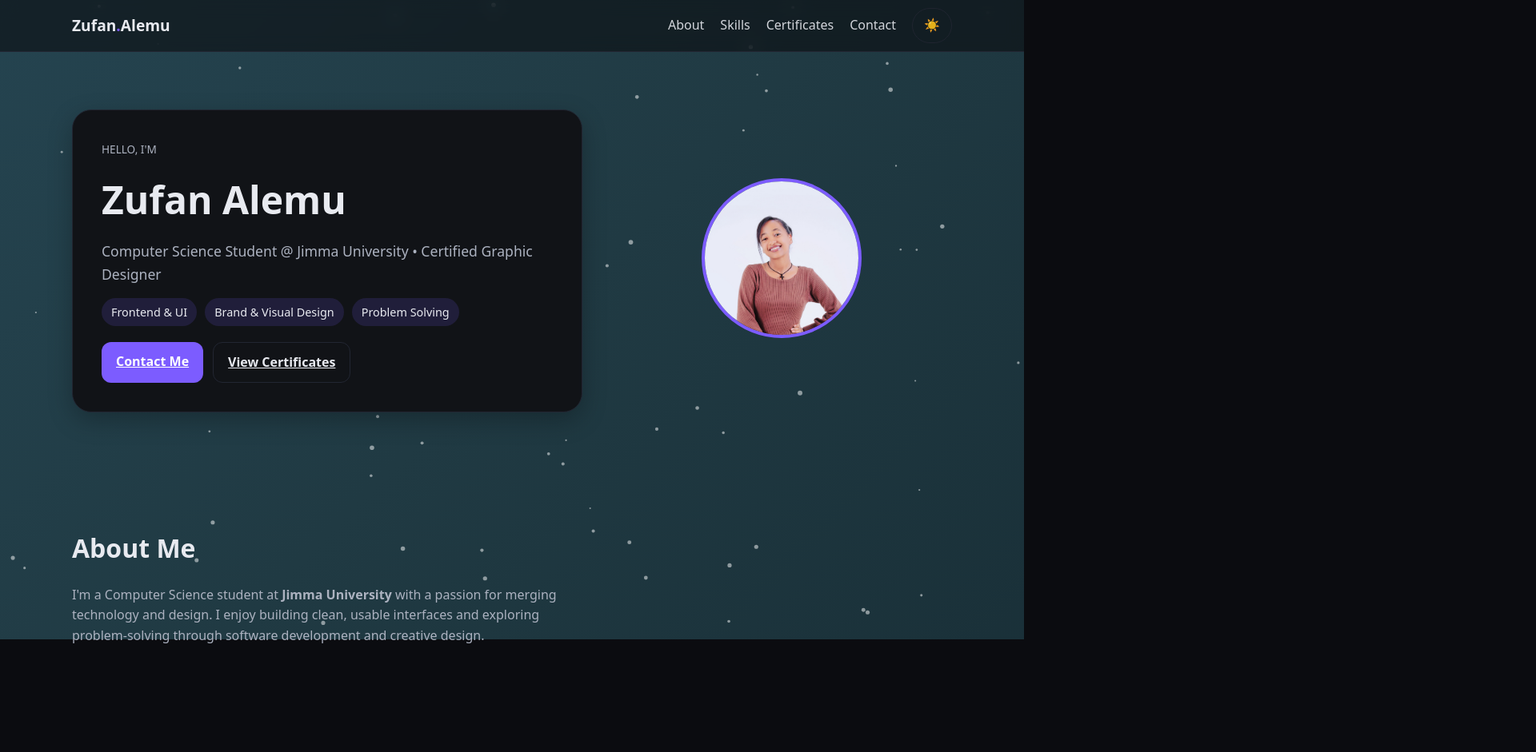
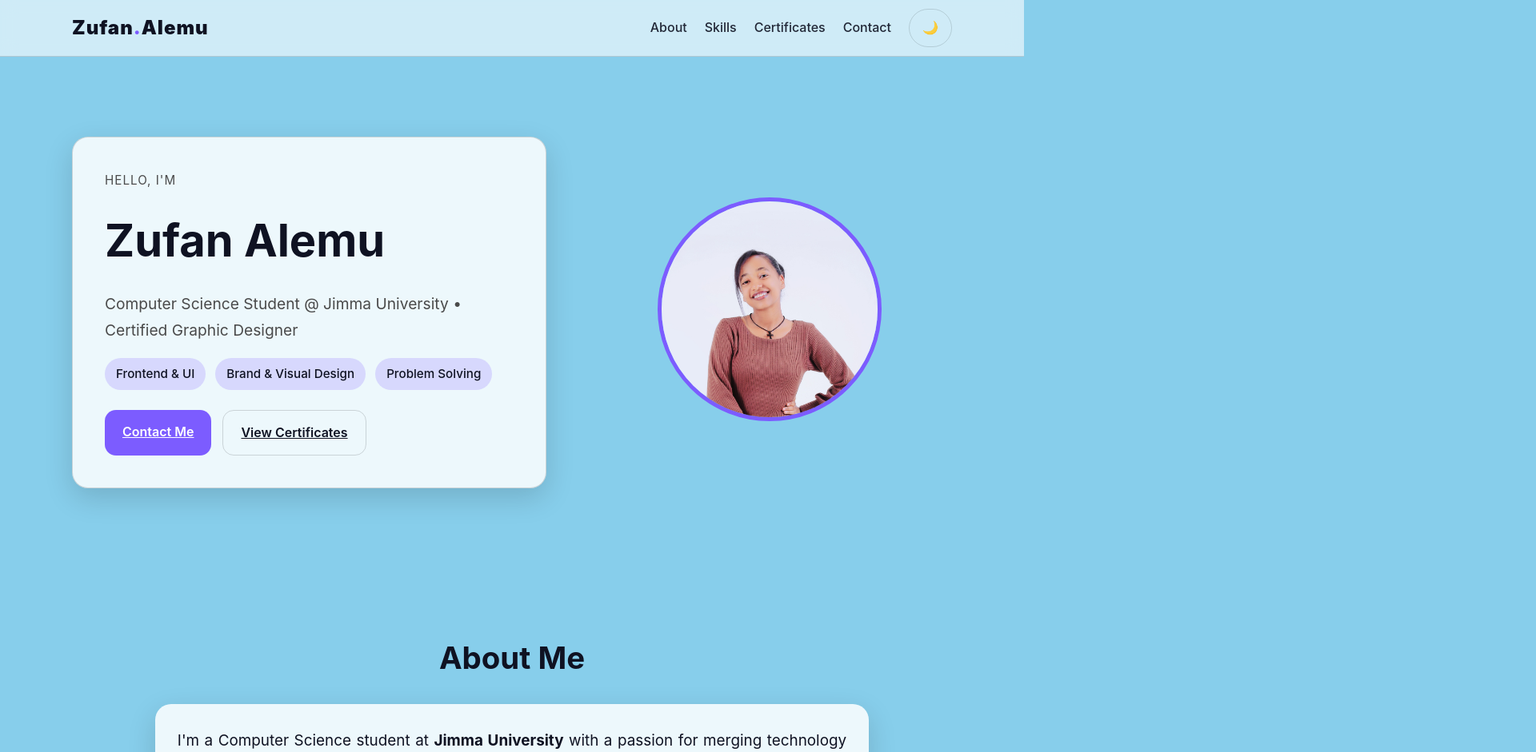
Before and after one commit to ZufanAL/portfolio, a plain HTML site: page index.html in a window 1280 px wide. Shown: the top 941 px of the page at 80% size, 1920 px wide, since content can reach past the window. Drawn offline with Linux system fonts and the light colour scheme.

Commit message:
Update index.html

```diff
--- a/index.html
+++ b/index.html
@@ -9,125 +9,113 @@
 
 <style>
 :root {
-      --bg: #0b0c10;
-      --panel: #111317;
-      --text: #e8eaf0;
-      --muted: #acb2c0;
+  --bg: #87CEEB; /* Soft Sky Blue */
+  --panel: rgba(255,255,255,0.85);
+  --text: #0f1222;
+  --muted: #4a4a4a;
   --accent: #7c5cff;
   --accent-2: #22c55e;
-      --border: #222632;
-      --shadow: 0 10px 30px rgba(0,0,0,.25);
-      --card-radius: 16px;
-    }
-    .light {
-      --bg: #f6f7fb;
-      --panel: #ffffff;
-      --text: #0f1222;
-      --muted: #5b6275;
-      --accent: #5b47ff;
-      --accent-2: #16a34a;
-      --border: #e8eaf0;
-      --shadow: 0 10px 20px rgba(17,19,23,.06);
+  --border: rgba(0,0,0,0.15);
+  --shadow: 0 12px 35px rgba(0,0,0,.15);
+  --radius: 20px;
 }
 
-    * { box-sizing: border-box; margin: 0; padding: 0; }
+.dark {
+  --bg: #0b0c10;
+  --panel: rgba(17,19,23,0.85);
+  --text: #f3f4f9;
+  --muted: #c8cad5;
+  --accent: #7c5cff;
+  --accent-2: #22c55e;
+  --border: rgba(255,255,255,0.2);
+  --shadow: 0 15px 40px rgba(0,0,0,.3);
+}
+
+* { margin:0; padding:0; box-sizing:border-box; }
 body {
-      font-family: ui-sans-serif, system-ui, -apple-system, Segoe UI, Roboto, Helvetica, Arial;
+  font-family: 'Inter', system-ui, -apple-system, Segoe UI, Roboto, Helvetica, Arial;
   background: var(--bg);
   color: var(--text);
-      line-height: 1.6;
-      overflow-x: hidden;
-      position: relative;
-      min-height: 100vh;
+  min-height:100vh;
+  line-height:1.7;
+  transition: background 0.4s, color 0.4s;
 }
 
-    /* Animated gradient background */
-    body::before {
-      content: "";
-      position: fixed;
-      top: 0; left: 0; right: 0; bottom: 0;
-      background: linear-gradient(-45deg, #0f2027, #203a43, #2c5364, #1a1a2e);
-      background-size: 400% 400%;
-      animation: gradientFlow 18s ease infinite;
-      z-index: -3;
+/* Header */
+header {
+  position: sticky; top:0; z-index:50;
+  background: rgba(255,255,255,0.6);
+  backdrop-filter: blur(10px);
+  border-bottom:1px solid var(--border);
 }
-    @keyframes gradientFlow {
-      0% { background-position: 0% 50%; }
-      50% { background-position: 100% 50%; }
-      100% { background-position: 0% 50%; }
+.dark header { background: rgba(11,12,16,0.6); }
+
+.container { width:min(1100px,92%); margin:0 auto; }
+.nav { display:flex; justify-content:space-between; align-items:center; height:70px; }
+.brand { font-weight:900; font-size:1.5rem; letter-spacing:1px; }
+.nav-links { display:flex; gap:22px; align-items:center; }
+.nav a {
+  color:var(--text); opacity:0.9; text-decoration:none; font-weight:500; transition:0.3s;
+}
+.nav a:hover { color:var(--accent); opacity:1; }
+.btn { padding:9px 16px; border-radius:999px; border:1px solid var(--border); cursor:pointer; font-weight:600; }
+
+/* Hero */
+.hero {
+  display:grid; grid-template-columns:1.3fr 1fr; gap:50px; padding:100px 0; align-items:center;
+}
+.hero-card {
+  background: var(--panel);
+  border-radius: var(--radius);
+  padding: 40px;
+  box-shadow: var(--shadow);
+  backdrop-filter: blur(4px);
+  border:1px solid var(--border);
+  transition: transform 0.3s;
+}
+.hero-card:hover { transform: translateY(-5px); }
+.kicker { font-size:0.95rem; color:var(--muted); text-transform:uppercase; letter-spacing:1px; }
+h1 { font-size:clamp(2.5rem,5vw,3.5rem); margin:15px 0; }
+.subtitle { color:var(--muted); font-size:1.2rem; }
+.badge-row { display:flex; gap:12px; flex-wrap:wrap; margin:18px 0; }
+.badge { background: rgba(124,92,255,0.2); padding:7px 14px; border-radius:999px; font-size:0.95rem; font-weight:500; }
+.hero-actions { display:flex; gap:14px; flex-wrap:wrap; margin-top:25px; }
+.btn-primary { background:var(--accent); color:#fff; padding:14px 22px; border-radius:14px; border:none; font-weight:600; transition: transform 0.2s; }
+.btn-primary:hover { transform:scale(1.05); }
+.btn-ghost { border:1px solid var(--border); padding:14px 22px; border-radius:14px; font-weight:600; background:transparent; color:var(--text); transition: transform 0.2s; }
+.btn-ghost:hover { transform:scale(1.05); }
+
+.hero-aside { text-align:center; }
+.hero-aside img { width:280px; height:280px; border-radius:50%; border:5px solid var(--accent); object-fit:cover; transition: transform 0.3s; }
+.hero-aside img:hover { transform:scale(1.05); }
+
+/* Sections */
+.section { padding:80px 0; }
+h2 { font-size:clamp(2rem,3vw,2.5rem); margin-bottom:25px; text-align:center; }
+
+#about p {
+  font-size:1.18rem; line-height:1.9; background: var(--panel); padding:28px; border-radius:var(--radius); box-shadow:var(--shadow); max-width:75ch; margin:0 auto; text-align:justify;
 }
 
-    /* Glowing particle effect */
-    canvas#particles {
-      position: fixed;
-      top: 0; left: 0;
-      width: 100%; height: 100%;
-      z-index: -2;
-      pointer-events: none;
-    }
+.grid { display:grid; grid-template-columns:repeat(12,1fr); gap:20px; }
+.card { grid-column:span 4; background:var(--panel); border-radius:var(--radius); padding:22px; box-shadow:var(--shadow); transition: transform 0.3s; border:1px solid var(--border); }
+.card:hover { transform:translateY(-5px); }
+.card h3 { margin-bottom:12px; }
+.muted { color:var(--muted); }
+.bar { height:12px; border-radius:999px; background:#d1d5db; overflow:hidden; border:1px solid var(--border); }
+.bar span { display:block; height:100%; background:linear-gradient(90deg,var(--accent),var(--accent-2)); }
 
-    header {
-      position: sticky; top: 0; z-index: 50;
-      background: rgba(11,12,16,0.6);
-      backdrop-filter: blur(10px);
-      border-bottom: 1px solid var(--border);
-    }
-    .light header { background: rgba(255,255,255,.8); }
-    .container { width: min(1100px, 92%); margin: 0 auto; }
-    .nav { display: flex; justify-content: space-between; align-items: center; height: 64px; }
-    .brand { font-weight: 800; font-size: 1.2rem; }
-    .nav-links { display: flex; gap: 20px; align-items: center; }
-    .nav a { color: var(--text); opacity: 0.9; text-decoration: none; transition: opacity 0.3s; }
-    .nav a:hover { opacity: 1; }
-    .nav .btn { padding: 8px 14px; border: 1px solid var(--border); border-radius: 999px; cursor: pointer; }
+.certificates { display:grid; grid-template-columns:repeat(auto-fit,minmax(260px,1fr)); gap:22px; }
+.certificates img { width:100%; border-radius:16px; box-shadow:var(--shadow); transition: transform .3s; }
+.certificates img:hover { transform:scale(1.05); }
 
-    /* Hero */
-    .hero { display: grid; grid-template-columns: 1.2fr .8fr; gap: 36px; padding: 72px 0; align-items: center; }
-    .hero-card { background: var(--panel); border: 1px solid var(--border); border-radius: 24px; padding: 36px; box-shadow: var(--shadow); }
-    .kicker { font-size: .85rem; color: var(--muted); text-transform: uppercase; }
-    h1 { font-size: clamp(2rem, 4vw, 3rem); margin: 12px 0; }
-    .subtitle { color: var(--muted); font-size: 1.1rem; }
-    .badge-row { display: flex; gap: 10px; flex-wrap: wrap; margin: 16px 0; }
-    .badge { background: rgba(124,92,255,.15); padding: 6px 12px; border-radius: 999px; font-size: .9rem; }
-    .hero-actions { display: flex; gap: 12px; flex-wrap: wrap; margin-top: 20px; }
-    .btn-primary { background: var(--accent); color: #fff; padding: 12px 18px; border-radius: 12px; font-weight: 600; border: none; }
-    .btn-ghost { border: 1px solid var(--border); padding: 12px 18px; border-radius: 12px; font-weight: 600; background: transparent; color: var(--text); }
-    .hero-aside { text-align: center; }
-    .hero-aside img { width: 200px; height: 200px; border-radius: 50%; border: 4px solid var(--accent); object-fit: cover; }
+footer { text-align:center; padding:28px; color:var(--muted); border-top:1px solid var(--border); margin-top:40px; }
 
-    /* Sections */
-    .section { padding: 72px 0; }
-    h2 { font-size: clamp(1.6rem, 2.5vw, 2.2rem); margin-bottom: 20px; }
-
-    /* Skills */
-    .grid { display: grid; grid-template-columns: repeat(12, 1fr); gap: 18px; }
-    .card { grid-column: span 4; background: var(--panel); border: 1px solid var(--border); border-radius: var(--card-radius); padding: 20px; box-shadow: var(--shadow); }
-    .card h3 { margin-bottom: 10px; }
-    .muted { color: var(--muted); }
-    .bar { height: 10px; border-radius: 999px; background: #1b1f2a; overflow: hidden; border: 1px solid var(--border); }
-    .light .bar { background: #eef0f6; }
-    .bar span { display: block; height: 100%; background: linear-gradient(90deg, var(--accent), var(--accent-2)); }
-
-    /* Certificates */
-    .certificates { display: grid; grid-template-columns: repeat(auto-fit, minmax(240px, 1fr)); gap: 20px; }
-    .certificates img { border-radius: 12px; box-shadow: var(--shadow); transition: transform .3s; }
-    .certificates img:hover { transform: scale(1.05); }
-
-    footer { text-align: center; padding: 24px; color: var(--muted); border-top: 1px solid var(--border); }
-
-    @media (max-width: 900px) {
-      .hero { grid-template-columns: 1fr; text-align: center; }
-      .card { grid-column: span 6; }
-    }
-    @media (max-width: 640px) {
-      .nav-links { display: none; }
-      .card { grid-column: span 12; }
-    }
+@media(max-width:1000px){ .hero{grid-template-columns:1fr; text-align:center;} .card{grid-column:span 6;} }
+@media(max-width:640px){ .nav-links{display:none;} .card{grid-column:span 12;} .hero-aside img{width:220px;height:220px;} }
 </style>
 </head>
-<body>
-  <!-- Particles background -->
-  <canvas id="particles"></canvas>
+<body class="light">
 
 <header>
   <div class="container nav">
@@ -143,7 +131,6 @@
 </header>
 
 <main class="container">
-    <!-- Hero -->
   <section class="hero">
     <div class="hero-card">
       <span class="kicker">Hello, I'm</span>
@@ -164,23 +151,17 @@
     </aside>
   </section>
 
-    <!-- About -->
   <section id="about" class="section">
     <h2>About Me</h2>
-      <p class="muted" style="max-width:70ch;">
-        I'm a Computer Science student at <strong>Jimma University</strong> with a passion for merging
-        technology and design. I enjoy building clean, usable interfaces and exploring
-        problem-solving through software development and creative design.
-      </p>
+    <p>I'm a Computer Science student at <strong>Jimma University</strong> with a passion for merging technology and design. I enjoy building clean, usable interfaces and exploring problem-solving through software development and creative design.</p>
   </section>
 
-    <!-- Skills -->
   <section id="skills" class="section">
     <h2>Skills</h2>
     <div class="grid">
       <div class="card">
         <h3>Programming</h3>
-          <p class="muted">HTML, CSS, JS, Python, C++</p>
+        <p class="muted">HTML, CSS, JavaScript, Python, C++</p>
         <div class="bar"><span style="width:70%"></span></div>
       </div>
       <div class="card">
@@ -191,13 +172,14 @@
       <div class="card">
         <h3>Soft Skills</h3>
         <ul class="muted" style="margin:0; padding-left:18px;">
-            <li>Teamwork</li><li>Problem Solving</li><li>Time Management</li>
+          <li>Teamwork</li>
+          <li>Problem Solving</li>
+          <li>Time Management</li>
         </ul>
       </div>
     </div>
   </section>
 
-    <!-- Certificates -->
   <section id="certs" class="section">
     <h2>Certificates</h2>
     <div class="certificates">
@@ -208,7 +190,6 @@
     </div>
   </section>
 
-    <!-- Contact -->
   <section id="contact" class="section">
     <h2>Contact</h2>
     <div class="grid">
@@ -228,41 +209,21 @@
   © <span id="year"></span> Zufan Alemu. All rights reserved.
 </footer>
 
-  <!-- Scripts -->
 <script>
-    // Theme toggle
-    const root = document.documentElement;
+const root = document.body;
 const toggle = document.getElementById('themeToggle');
-    function applyTheme(mode) {
-      if(mode==='light') root.classList.add('light'); else root.classList.remove('light');
-      toggle.textContent = mode==='light' ? '🌙' : '☀️';
-      localStorage.setItem('theme', mode);
+function applyTheme(mode){
+  if(mode==='dark') root.classList.add('dark'); else root.classList.remove('dark');
+  toggle.textContent = mode==='dark' ? '☀️':'🌙';
+  localStorage.setItem('theme',mode);
 }
-    applyTheme(localStorage.getItem('theme') || 'dark');
-    toggle.addEventListener('click', e=>{
+applyTheme(localStorage.getItem('theme')||'light');
+toggle.addEventListener('click',e=>{
   e.preventDefault();
-      applyTheme(root.classList.contains('light') ? 'dark':'light');
+  applyTheme(root.classList.contains('dark')?'light':'dark');
 });
 document.getElementById('year').textContent = new Date().getFullYear();
+</script>
 
-    // Particle background
-    const canvas=document.getElementById("particles");
-    const ctx=canvas.getContext("2d");
-    let w,h,particles=[];
-    function resize(){ w=canvas.width=window.innerWidth; h=canvas.height=window.innerHeight; }
-    window.addEventListener("resize",resize); resize();
-    class Particle {
-      constructor(){ this.x=Math.random()*w; this.y=Math.random()*h; this.vx=(Math.random()-.5)*0.5; this.vy=(Math.random()-.5)*0.5; this.size=Math.random()*2+1; }
-      move(){ this.x+=this.vx; this.y+=this.vy; if(this.x<0||this.x>w) this.vx*=-1; if(this.y<0||this.y>h) this.vy*=-1; }
-      draw(){ ctx.beginPath(); ctx.arc(this.x,this.y,this.size,0,Math.PI*2); ctx.fillStyle="rgba(255,255,255,0.5)"; ctx.fill(); }
-    }
-    for(let i=0;i<80;i++) particles.push(new Particle());
-    function animate(){
-      ctx.clearRect(0,0,w,h);
-      particles.forEach(p=>{ p.move(); p.draw(); });
-      requestAnimationFrame(animate);
-    }
-    animate();
-  </script>
 </body>
 </html>
```
Lines whose indentation alone changed are shown as unchanged.
